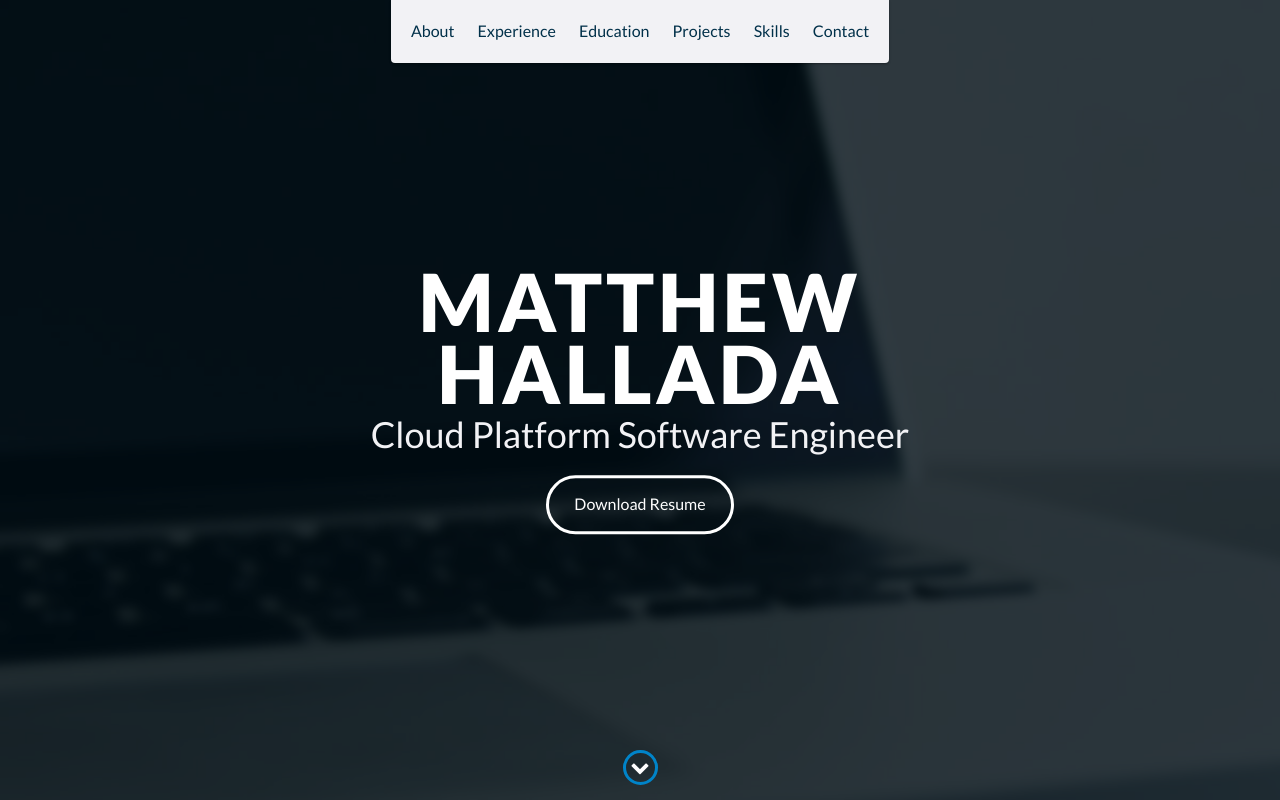
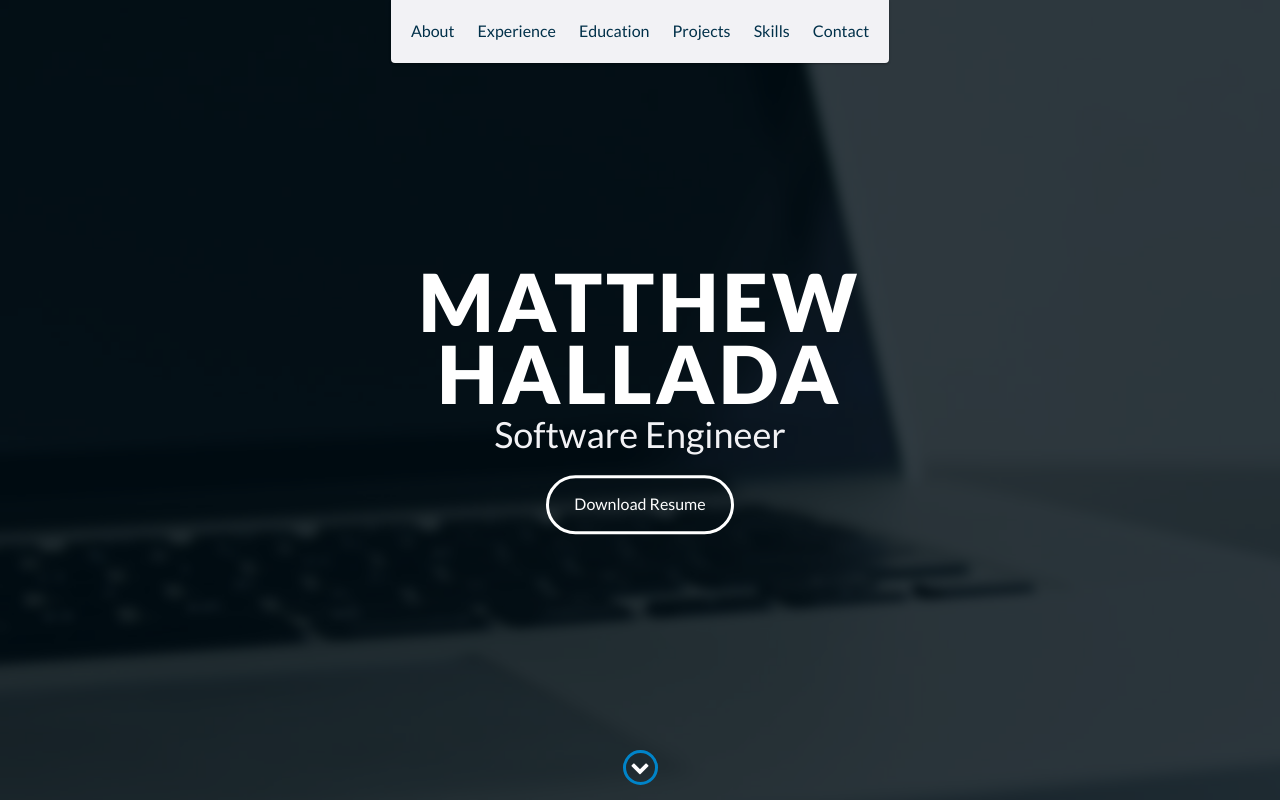
Before and after one commit to mattgh94/portfolio, a plain HTML site: page index.html in a window 1280 px wide. Shown: the top 800 px of the page. Drawn offline with nearby package versions, Linux system fonts and the light colour scheme.

Commit message:
Update index.html

```diff
--- a/index.html
+++ b/index.html
@@ -49,7 +49,7 @@
     <div id="lead">
         <div id="lead-content">
             <h1>Matthew Hallada</h1>
-            <h2>Cloud Platform Software Engineer</h2>
+            <h2>Software Engineer</h2>
             <a href="matt_hallada_resume.pdf" download="matt_hallada_resume.pdf" class="btn-rounded-white">Download Resume</a>
         </div>
         <!-- End #lead-content -->
```
